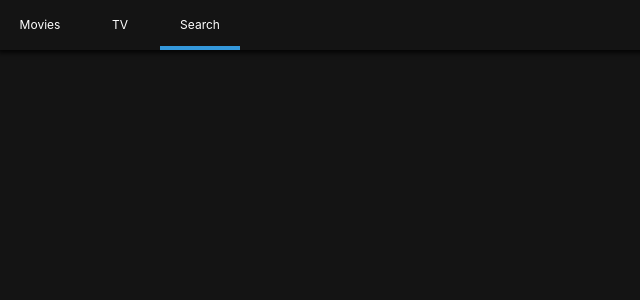
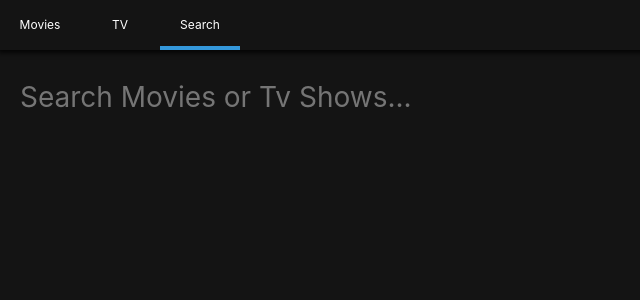
Before and after one commit to billowycloud/billowyflix, a React (Create React App) app: page /search in a window 1280 px wide. Shown: the top 300 px of the page, without its empty margins (0-640 px from the left). Built offline with nearby package versions, Linux system fonts and the light colour scheme.

Commit message:
Message Component

```diff
--- /dev/null
+++ b/src/Components/Message.js
@@ -0,0 +1,26 @@
+import React from "react";
+import PropTypes from "prop-types";
+import styled from "styled-components";
+
+const Container = styled.div`
+  width: 100vw;
+  display: flex;
+  justify-content: center;
+`;
+
+const Text = styled.span`
+  color: ${props => props.color};
+`;
+
+const Message = ({ text, color }) => (
+  <Container>
+    <Text color={color}>{text}</Text>
+  </Container>
+);
+
+Message.propTypes = {
+  text: PropTypes.string.isRequired,
+  color: PropTypes.string.isRequired
+};
+
+export default Message;
--- a/src/Routes/Detail/DetailContainer.js
+++ b/src/Routes/Detail/DetailContainer.js
@@ -1,6 +1,6 @@
 import React from "react";
 import DetailPresenter from "./DetailPresenter";
-import { moviesApi, tvApi } from "../../api";
+import { moviesApi, tvApi } from "api";
 export default class extends React.Component {
   constructor(props) {
     super(props);
--- a/src/Routes/Home/HomePresenter.js
+++ b/src/Routes/Home/HomePresenter.js
@@ -3,9 +3,10 @@
 import styled from "styled-components";
 import Section from "Components/Section";
 import Loader from "Components/Loader";
+import Message from "Components/Message";
 
 const Container = styled.div`
-  padding: 0px 10px;
+  padding: 0px 20px;
 `;
 /* loading할때 nowPlaying은 존재X */
 const HomePresenter = ({ nowPlaying, popular, upcoming, loading, error }) =>
@@ -34,6 +35,7 @@
           ))}
         </Section>
       )}
+      {error && <Message color="#e74c3c" text={error} />}
     </Container>
   );
 
--- a/src/Routes/Search/SearchContainer.js
+++ b/src/Routes/Search/SearchContainer.js
@@ -8,19 +8,27 @@
     tvResults: null,
     loading: false,
     error: null,
-    searchTerm: ""
+    searchTerm: "",
+    pastTerm: "123"
   };
 
   /* searchTerm이 공백이 아닌 것을 체크 하고, 그 다음에 searchByTerm을 실행하게 함 */
-  handleSubmit = () => {
+  handleSubmit = event => {
+    if (event) event.preventDefault(); //Submit시 새로고침 방지
     const { searchTerm } = this.state;
-    if (searchTerm !== "") {
-      this.searchByTerm();
-    }
+    if (searchTerm !== "") this.searchByTerm();
+  };
+
+  updateTerm = event => {
+    const {
+      target: { value }
+    } = event;
+    this.setState({ searchTerm: value });
   };
 
   searchByTerm = async () => {
     const { searchTerm } = this.state;
+    this.setState({ pastTerm: searchTerm });
     this.setState({ loading: true }); //타아핑 후 검색 했을 경우, 로딩 => true
     try {
       const {
@@ -44,7 +52,14 @@
     }
   };
   render() {
-    const { movieResults, tvResults, loading, error, searchTerm } = this.state;
+    const {
+      movieResults,
+      tvResults,
+      loading,
+      error,
+      searchTerm,
+      pastTerm
+    } = this.state;
     return (
       <SearchPresenter
         movieResults={movieResults}
@@ -52,7 +67,9 @@
         loading={loading}
         error={error}
         searchTerm={searchTerm}
+        pastTerm={pastTerm}
         handleSubmit={this.handleSubmit}
+        updateTerm={this.updateTerm}
       />
     );
   }
--- a/src/Routes/Search/SearchPresenter.js
+++ b/src/Routes/Search/SearchPresenter.js
@@ -1,15 +1,72 @@
 import React from "react";
 import PropTypes from "prop-types";
 import styled from "styled-components";
+import Loader from "Components/Loader";
+import Section from "Components/Section";
+import Message from "Components/Message";
 
+const Container = styled.div`
+  padding: 0px 20px;
+`;
+
+const Form = styled.form`
+  margin-bottom: 50px;
+  width: 100%;
+`;
+
+const Input = styled.input`
+  all: unset;
+  font-size: 28px;
+  width: 100%;
+`;
+/*value : Container로부터 받아옴*/
 const SearchPresenter = ({
   movieResults,
   tvResults,
   loading,
   error,
   searchTerm,
-  handleSubmit
-}) => null;
+  pastTerm,
+  handleSubmit,
+  updateTerm
+}) => (
+  <Container>
+    <Form onSubmit={handleSubmit}>
+      <Input
+        placeholder="Search Movies or Tv Shows..."
+        value={searchTerm}
+        onChange={updateTerm}
+      />
+    </Form>
+    {loading ? (
+      <Loader />
+    ) : (
+      <>
+        {movieResults && movieResults.length > 0 && (
+          <Section title="Movie Results">
+            {movieResults.map(movie => (
+              <span key={movie.id}>{movie.title}</span>
+            ))}
+          </Section>
+        )}
+        {tvResults && tvResults.length > 0 && (
+          <Section title="TV Show Results">
+            {tvResults.map(show => (
+              <span key={show.id}>{show.name}</span>
+            ))}
+          </Section>
+        )}
+      </>
+    )}
+    {error && <Message color="#e74c3c" text={error} />}
+    {tvResults &&
+      movieResults &&
+      tvResults.length === 0 &&
+      movieResults.length === 0 && (
+        <Message text={`Nothing found for: ${pastTerm}`} color="#95a5a6" />
+      )}
+  </Container>
+);
 
 SearchPresenter.propTypes = {
   movieResults: PropTypes.array,
@@ -17,7 +74,9 @@
   loading: PropTypes.bool.isRequired,
   error: PropTypes.string,
   searchTerm: PropTypes.string,
-  handleSubmit: PropTypes.func.isRequired
+  pastTerm: PropTypes.string,
+  handleSubmit: PropTypes.func.isRequired,
+  updateTerm: PropTypes.func.isRequired
 };
 
 export default SearchPresenter;
--- a/src/Routes/TV/TVPresenter.js
+++ b/src/Routes/TV/TVPresenter.js
@@ -3,9 +3,10 @@
 import styled from "styled-components";
 import Section from "Components/Section";
 import Loader from "Components/Loader";
+import Message from "Components/Message";
 
 const Container = styled.div`
-  padding: 0px 10px;
+  padding: 0px 20px;
 `;
 
 const TVPresenter = ({ topRated, popular, airingToday, loading, error }) =>
@@ -34,6 +35,7 @@
           ))}
         </Section>
       )}
+      {error && <Message color="#e74c3c" text={error} />}
     </Container>
   );
 
```
